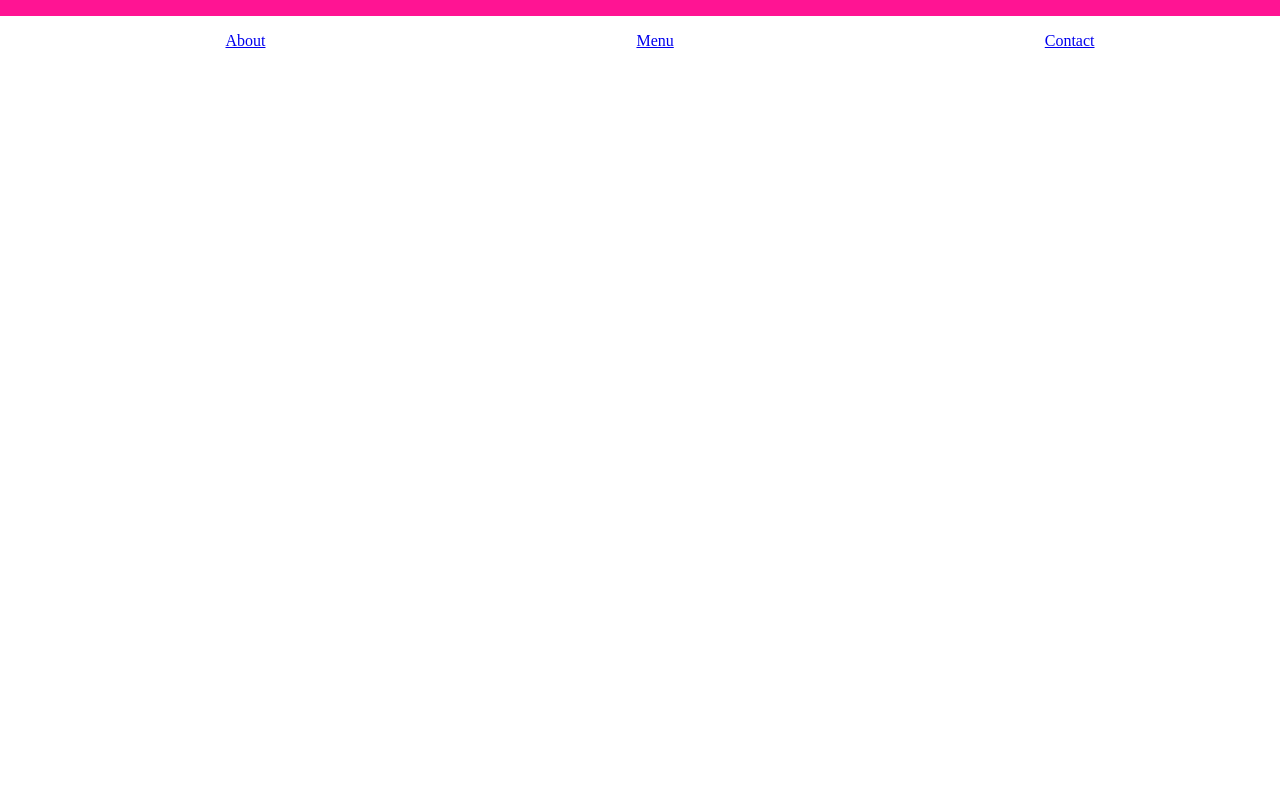
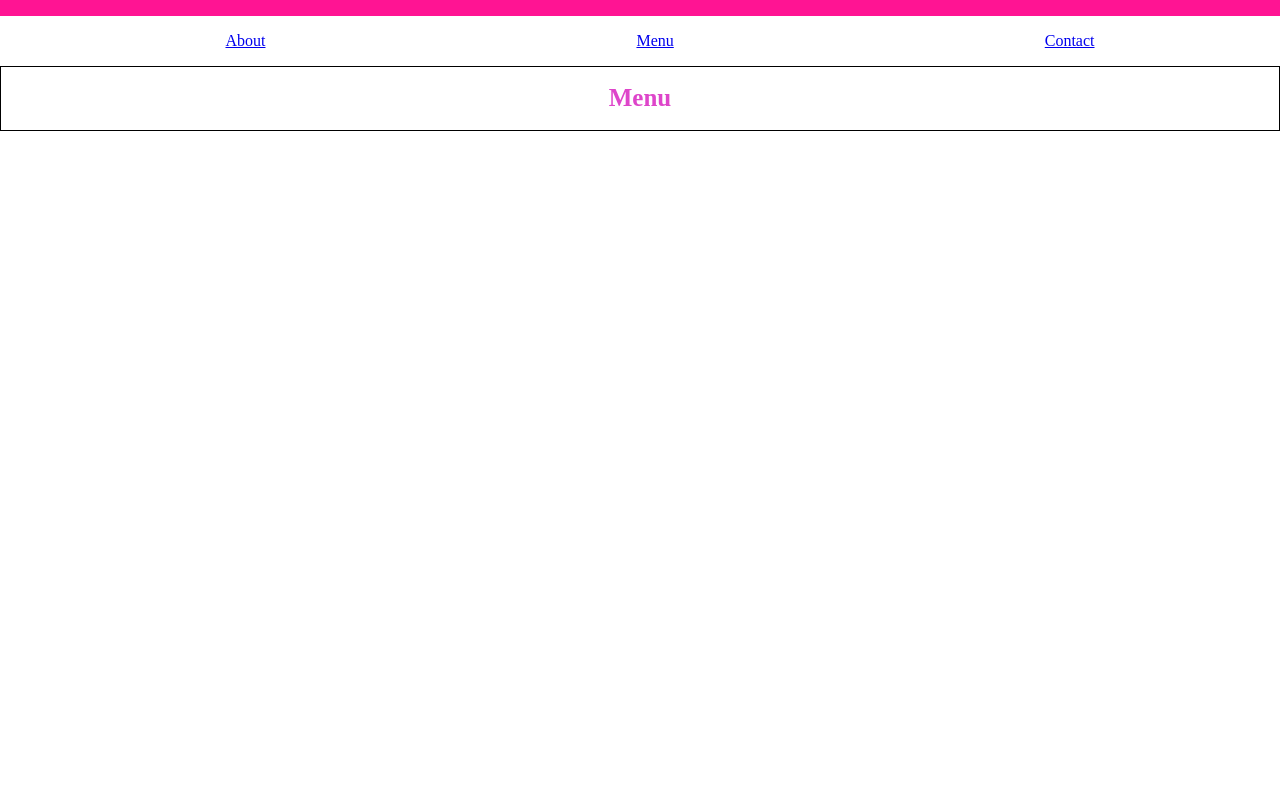
Before and after one commit to gillianfloyd2001/benchmark-small-business, a plain HTML site: page menu.html in a window 1280 px wide. Shown: the part 84-874 px from the top of the page. Before the commit the page ends 800 px from the top, so only its background shows below. Drawn offline with Linux system fonts and the light colour scheme.

Commit message:
addin the subheading

```diff
--- a/menu.html
+++ b/menu.html
@@ -19,8 +19,11 @@
             <li><a href="menu.html">Menu</a></li>
             <li><a href="contact.html">Contact</a></li>
         </ul>
-
-
+        <div class="about__information">
+            <h4>
+                Menu
+            </h4>
+        </div>
     </div>
 </body>
 
```
